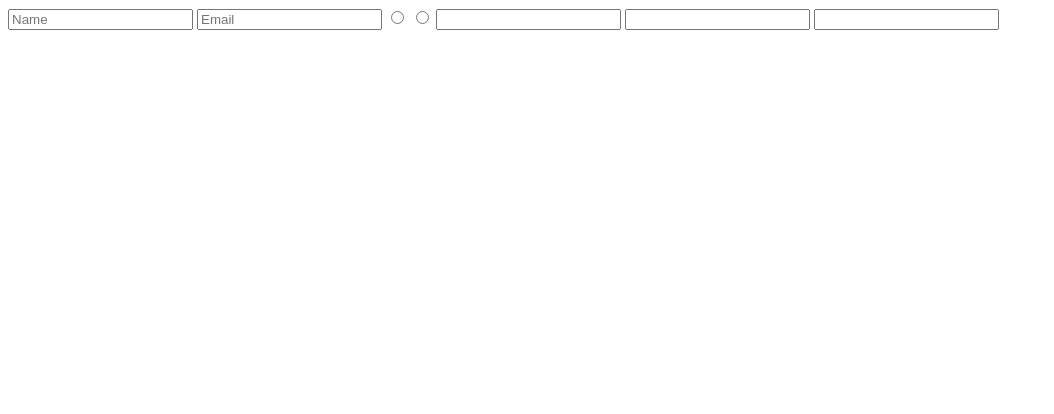
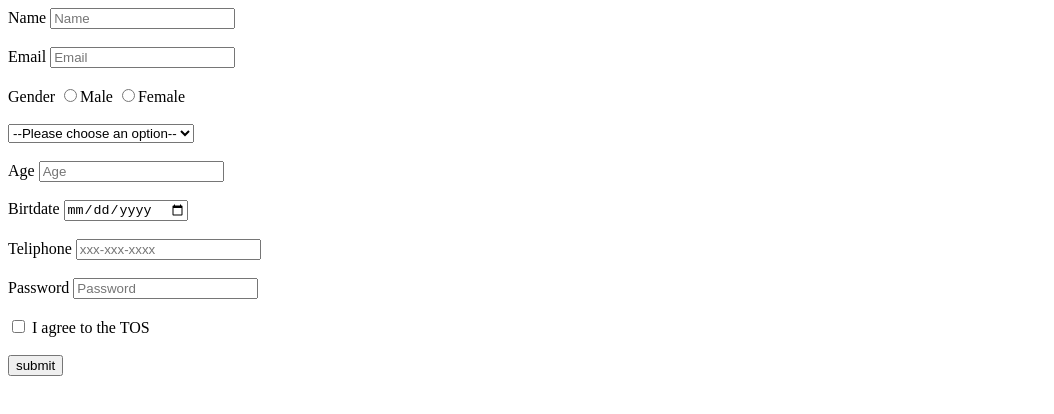
Before and after one commit to acciojob/signup-form-car-shubhangiBhapkar, a website: page main.html in a window 1280 px wide. Shown: the whole page, without its empty margins (0-1054 px from the left). Drawn offline with Linux system fonts and the light colour scheme.

Commit message:
created a submission

```diff
--- a/main.html
+++ b/main.html
@@ -9,15 +9,46 @@
 
 <body>
 	<!-- the entire body must be written by student -->
-	<form action="" method="get">
-		<input type="text" required="yes" id="name" placeholder="Name">
-		<input type="email" required="yes" id="email" placeholder="Email">
+	<form action="" method="post">
+		<label for="name">Name</label>
+		<input type="text" required id="name" placeholder="Name">
+		<br><br>
+		<label for="email">Email</label>
+		<input type="email" required id="email" placeholder="Email">
+		<br><br>
+		Gender
+		<input type="radio" required value="gender_m" name="gender">Male
+		<input type="radio" required value="gender_f" name="gender">Female
+		<br><br>
 
-		<input type="radio" required="yes" id="gender_m" >
-		<input type="radio" required="yes" id=" gender_f">
-		<input type=" " required="yes" id=" " placeholder=" ">
-		<input type=" " required="yes" id=" " placeholder=" ">
-		<input type=" " required="yes" id=" " placeholder=" ">
+		<select required id="cars">
+			<option>--Please choose an option--</option>
+			<option>Audi</option>
+			<option>BMW</option>
+			<option>Ferrari</option>
+			<option>Porche</option>
+		</select>
+		<br><br>
+
+		<label for="age">Age</label>
+		<input type="number" required id="age" placeholder="Age" min="1" maz="110">
+		<br><br>
+		<label for="dob">Birtdate</label>
+		<input type="date" required id="dob">
+		<br><br>
+		<label for="tel">Teliphone</label>
+		<input type="tel" id="tel" placeholder="xxx-xxx-xxxx"  >
+		<br><br>
+		<label for="password">Password</label>
+		<input type="password" required id="password" placeholder="Password">
+<br><br>
+		<input type="checkbox" required id="tos">
+		<label for="tos">I agree to the TOS</label>
+
+		<br><br>
+		<input type="submit" value="submit" >
+
+
 
 	</form>
     <script type="text/javascript" src="./script.js">
@@ -25,4 +56,6 @@
 
 </body>
 
+
+
 </html>
```
